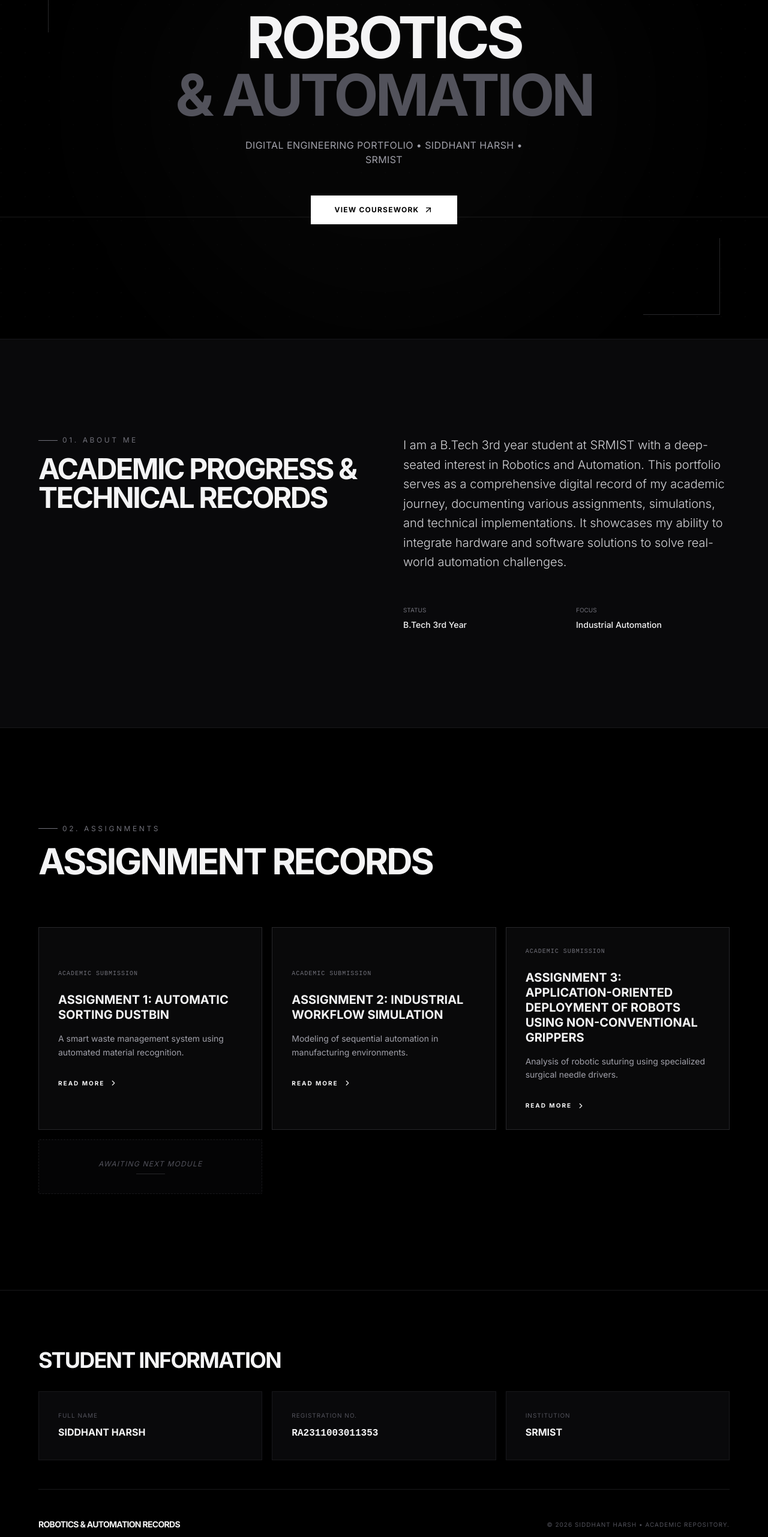
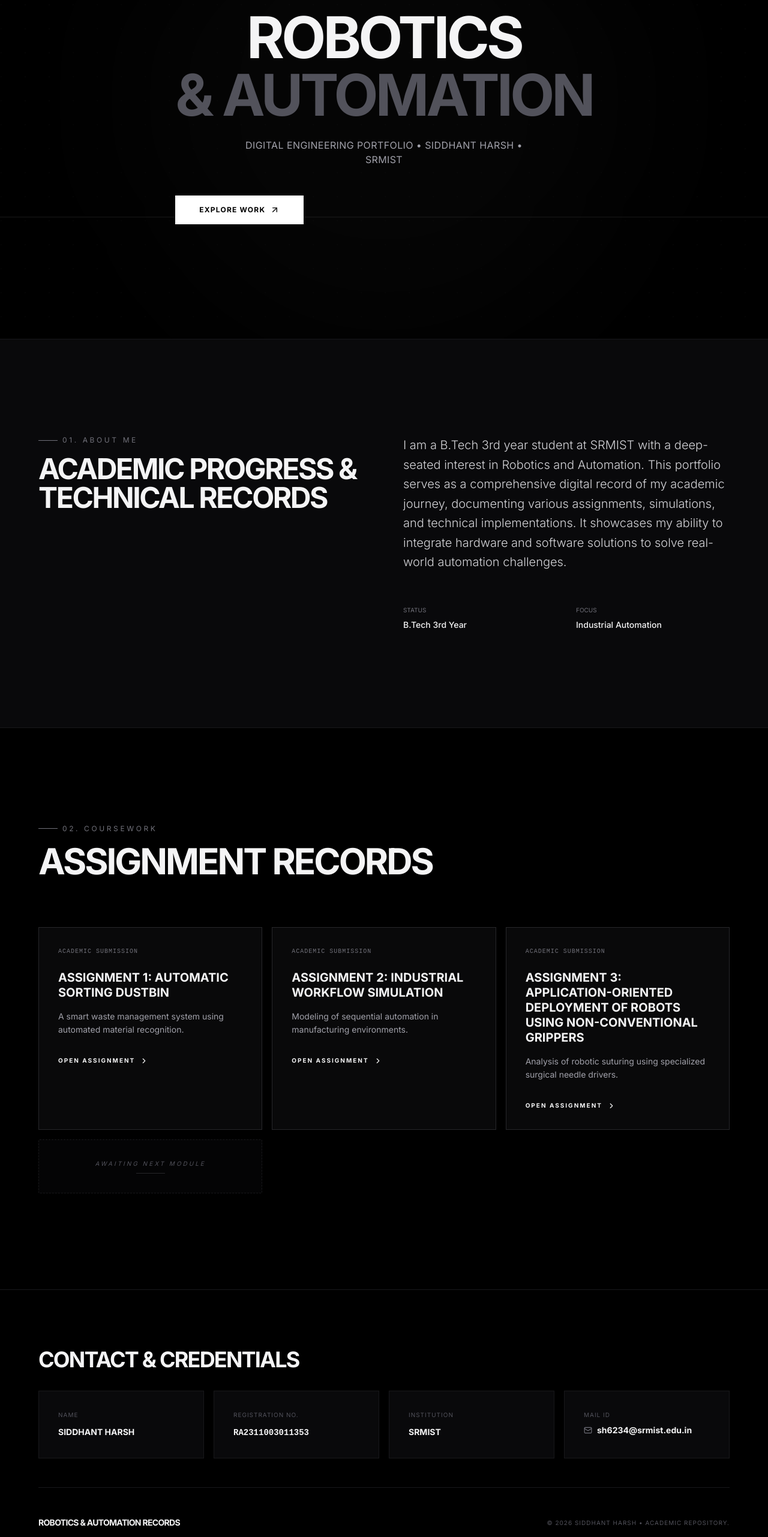
Before and after one commit to siddhantharsh/robotics_portfolio, a React (Vite) app: page / in a window 1280 px wide. Shown: the part 234-2797 px from the top of the page at 60% size. Built offline with nearby package versions, Linux system fonts and the light colour scheme.

Commit message:
feat: Update contact email and assignment video URL
The user's email address in the constants has been updated. Additionally, the YouTube embed URL for Assignment 3 has been corrected to a direct watch link for better compatibility.

```diff
--- a/App.tsx
+++ b/App.tsx
@@ -1,24 +1,11 @@
-import React, { useState } from 'react';
-import { Menu, X, ArrowUpRight, ChevronRight, Activity, ExternalLink } from 'lucide-react';
+import React, { useState, useEffect } from 'react';
+import { Menu, X, ArrowUpRight, ChevronRight, Activity, ExternalLink, Mail, ArrowLeft } from 'lucide-react';
 import { USER_INFO, ASSIGNMENTS } from './constants';
 import { Assignment } from './types';
 
-const App: React.FC = () => {
-  const [selectedAssignment, setSelectedAssignment] = useState<Assignment | null>(null);
-  const [isMenuOpen, setIsMenuOpen] = useState(false);
-
-  const scrollToSection = (e: React.MouseEvent<HTMLAnchorElement>, id: string) => {
-    e.preventDefault();
-    const element = document.getElementById(id);
-    if (element) {
-      element.scrollIntoView({ behavior: 'smooth' });
-    }
-    setIsMenuOpen(false);
-  };
-
+// Helper to handle video embedding
 const getEmbedUrl = (url: string) => {
   if (!url) return '';
-    // Handle both youtube.com and youtu.be links
   let videoId = '';
   if (url.includes('youtube.com/embed/')) {
     videoId = url.split('embed/')[1].split('?')[0];
@@ -39,52 +26,84 @@ const App: React.FC = () => {
   return `https://www.youtube-nocookie.com/embed/${videoId}?${params.toString()}`;
 };
 
+const Navigation: React.FC<{ onNavigate: (hash: string) => void, currentPath: string }> = ({ onNavigate, currentPath }) => {
+  const [isMenuOpen, setIsMenuOpen] = useState(false);
+
   return (
-    <div className="min-h-screen bg-black text-zinc-100 selection:bg-white selection:text-black">
-      {/* Navigation */}
     <nav className="fixed top-0 w-full z-40 bg-black/80 backdrop-blur-md border-b border-zinc-900">
       <div className="max-w-6xl mx-auto px-6 h-20 flex items-center justify-between">
-          <div className="flex flex-col">
+        <a href="#/" onClick={() => onNavigate('#/')} className="flex flex-col">
           <span className="font-bold text-lg tracking-tighter uppercase">{USER_INFO.name}</span>
           <span className="text-[10px] mono-font text-zinc-500 uppercase">{USER_INFO.id} • {USER_INFO.institution}</span>
-          </div>
+        </a>
 
         <div className="hidden md:flex items-center space-x-8 text-sm font-medium uppercase tracking-widest">
-            <a
-              href="#about"
-              onClick={(e) => scrollToSection(e, 'about')}
-              className="hover:text-white transition-colors"
-            >
-              About
-            </a>
-            <a
-              href="#assignments"
-              onClick={(e) => scrollToSection(e, 'assignments')}
-              className="hover:text-white transition-colors"
-            >
-              Assignments
-            </a>
+          <a href="#/" onClick={() => onNavigate('#/')} className="hover:text-white transition-colors">Home</a>
+          <a href="#/assignments" onClick={() => {
+            onNavigate('#/');
+            setTimeout(() => document.getElementById('assignments')?.scrollIntoView({ behavior: 'smooth' }), 100);
+          }} className="hover:text-white transition-colors">Assignments</a>
         </div>
 
         <button
           className="md:hidden p-2 text-zinc-400 hover:text-white"
           onClick={() => setIsMenuOpen(!isMenuOpen)}
-            aria-label="Toggle menu"
         >
           {isMenuOpen ? <X size={24} /> : <Menu size={24} />}
         </button>
       </div>
-      </nav>
-
-      {/* Mobile Menu */}
       {isMenuOpen && (
-        <div className="fixed inset-0 z-30 bg-black flex flex-col items-center justify-center space-y-8 text-2xl uppercase tracking-widest font-bold animate-in fade-in zoom-in">
-          <a href="#about" onClick={(e) => scrollToSection(e, 'about')}>About</a>
-          <a href="#assignments" onClick={(e) => scrollToSection(e, 'assignments')}>Assignments</a>
+        <div className="md:hidden absolute top-20 left-0 w-full bg-black border-b border-zinc-900 p-6 flex flex-col space-y-6 animate-in slide-in-from-top">
+          <a href="#/" onClick={() => { onNavigate('#/'); setIsMenuOpen(false); }} className="text-xl font-bold uppercase tracking-widest">Home</a>
+          <a href="#/" onClick={() => { onNavigate('#/'); setIsMenuOpen(false); setTimeout(() => document.getElementById('assignments')?.scrollIntoView({ behavior: 'smooth' }), 100); }} className="text-xl font-bold uppercase tracking-widest">Assignments</a>
         </div>
       )}
+    </nav>
+  );
+};
 
-      {/* Hero Section */}
+const Footer: React.FC = () => (
+  <footer className="bg-black pt-24 pb-12 px-6 border-t border-zinc-900">
+    <div className="max-w-6xl mx-auto">
+      <div className="mb-12">
+        <h2 className="text-3xl md:text-4xl font-black uppercase tracking-tighter mb-4">
+          Contact & Credentials
+        </h2>
+        <div className="grid md:grid-cols-2 lg:grid-cols-4 gap-4 mt-8">
+          <div className="p-8 bg-zinc-950 border border-zinc-900 hover:border-zinc-700 transition-colors">
+            <span className="block text-[10px] uppercase text-zinc-600 mb-2 tracking-widest">Name</span>
+            <span className="text-sm font-bold uppercase">{USER_INFO.name}</span>
+          </div>
+          <div className="p-8 bg-zinc-950 border border-zinc-900 hover:border-zinc-700 transition-colors">
+            <span className="block text-[10px] uppercase text-zinc-600 mb-2 tracking-widest">Registration No.</span>
+            <span className="text-sm font-bold uppercase mono-font">{USER_INFO.id}</span>
+          </div>
+          <div className="p-8 bg-zinc-950 border border-zinc-900 hover:border-zinc-700 transition-colors">
+            <span className="block text-[10px] uppercase text-zinc-600 mb-2 tracking-widest">Institution</span>
+            <span className="text-sm font-bold uppercase">{USER_INFO.institution}</span>
+          </div>
+          <div className="p-8 bg-zinc-950 border border-zinc-900 hover:border-zinc-700 transition-colors group">
+            <span className="block text-[10px] uppercase text-zinc-600 mb-2 tracking-widest">Mail ID</span>
+            <a href={`mailto:${USER_INFO.email}`} className="text-sm font-bold flex items-center gap-2 group-hover:text-white transition-colors">
+              <Mail size={14} className="text-zinc-500" /> {USER_INFO.email}
+            </a>
+          </div>
+        </div>
+      </div>
+      <div className="pt-12 border-t border-zinc-900 flex flex-col md:flex-row justify-between items-center gap-6">
+        <span className="text-sm font-bold uppercase tracking-tighter">Robotics & Automation Records</span>
+        <span className="text-[10px] uppercase text-zinc-600 tracking-widest">
+          © {new Date().getFullYear()} Siddhant Harsh • Academic Repository.
+        </span>
+      </div>
+    </div>
+  </footer>
+);
+
+const HomePage: React.FC<{ onNavigate: (path: string) => void }> = ({ onNavigate }) => {
+  return (
+    <>
+      {/* Hero */}
       <section className="relative h-screen flex flex-col items-center justify-center overflow-hidden border-b border-zinc-900">
         <div className="absolute inset-0 circuit-bg opacity-30"></div>
         <div className="absolute top-1/2 left-1/2 -translate-x-1/2 -translate-y-1/2 w-[800px] h-[800px] bg-white/[0.02] rounded-full blur-[120px]"></div>
@@ -101,25 +120,16 @@ const App: React.FC = () => {
           <p className="max-w-lg mx-auto text-zinc-400 text-sm md:text-base leading-relaxed mb-12 uppercase tracking-wide">
             Digital Engineering Portfolio • {USER_INFO.name} • {USER_INFO.institution}
           </p>
-          <div className="flex flex-col md:flex-row items-center justify-center gap-4">
-            <a
-              href="#assignments"
-              onClick={(e) => scrollToSection(e, 'assignments')}
-              className="w-full md:w-auto px-10 py-4 bg-white text-black font-bold uppercase text-xs tracking-widest hover:bg-zinc-200 transition-all flex items-center justify-center gap-2"
+          <button
+            onClick={() => document.getElementById('assignments')?.scrollIntoView({ behavior: 'smooth' })}
+            className="px-10 py-4 bg-white text-black font-bold uppercase text-xs tracking-widest hover:bg-zinc-200 transition-all flex items-center justify-center gap-2"
           >
-              View Coursework <ArrowUpRight size={16} />
-            </a>
+            Explore Work <ArrowUpRight size={16} />
+          </button>
         </div>
-        </div>
-
-        {/* Decorative corner lines */}
-        <div className="absolute top-40 left-10 md:left-20 w-32 h-[1px] bg-zinc-800"></div>
-        <div className="absolute top-40 left-10 md:left-20 w-[1px] h-32 bg-zinc-800"></div>
-        <div className="absolute bottom-10 right-10 md:right-20 w-32 h-[1px] bg-zinc-800"></div>
-        <div className="absolute bottom-10 right-10 md:right-20 w-[1px] h-32 bg-zinc-800"></div>
       </section>
 
-      {/* About Me */}
+      {/* About */}
       <section id="about" className="py-24 md:py-40 bg-zinc-950 px-6 border-b border-zinc-900">
         <div className="max-w-6xl mx-auto grid md:grid-cols-2 gap-16 items-start">
           <div>
@@ -154,7 +164,7 @@ const App: React.FC = () => {
           <div className="flex items-end justify-between mb-20">
             <div>
               <h2 className="text-xs uppercase tracking-[0.3em] text-zinc-500 mb-4 flex items-center gap-2">
-                <span className="w-8 h-[1px] bg-zinc-500"></span> 02. Assignments
+                <span className="w-8 h-[1px] bg-zinc-500"></span> 02. Coursework
               </h2>
               <h3 className="text-4xl md:text-6xl font-black uppercase tracking-tighter">
                 Assignment Records
@@ -164,10 +174,11 @@ const App: React.FC = () => {
 
           <div className="grid md:grid-cols-2 lg:grid-cols-3 gap-4">
             {ASSIGNMENTS.map((assignment) => (
-              <button
+              <a
                 key={assignment.id}
-                onClick={() => setSelectedAssignment(assignment)}
-                className="group relative bg-zinc-900/40 border border-zinc-800 p-8 text-left hover:bg-zinc-900 hover:border-zinc-500 transition-all duration-500 overflow-hidden"
+                href={`#/assignment/${assignment.id}`}
+                onClick={(e) => { e.preventDefault(); onNavigate(`#/assignment/${assignment.id}`); }}
+                className="group relative bg-zinc-900/40 border border-zinc-800 p-8 text-left hover:bg-zinc-900 hover:border-zinc-500 transition-all duration-500 overflow-hidden block"
               >
                 <div className="absolute top-0 right-0 p-6 opacity-0 group-hover:opacity-100 transition-opacity translate-x-4 group-hover:translate-x-0 transition-transform">
                   <ArrowUpRight size={24} className="text-zinc-400" />
@@ -176,61 +187,74 @@ const App: React.FC = () => {
                 <h4 className="text-xl font-bold uppercase mb-4 leading-tight group-hover:text-white transition-colors">{assignment.title}</h4>
                 <p className="text-zinc-400 text-sm leading-relaxed mb-8 line-clamp-3">{assignment.shortDescription}</p>
                 <div className="flex items-center gap-2 text-[10px] font-bold uppercase tracking-[0.2em] text-zinc-100">
-                  Read More <ChevronRight size={14} />
+                  Open Assignment <ChevronRight size={14} />
                 </div>
-              </button>
+              </a>
             ))}
-
             <div className="flex flex-col items-center justify-center p-8 border border-zinc-900 border-dashed rounded-sm bg-zinc-950/50">
-              <span className="text-zinc-600 text-xs uppercase tracking-widest mb-2 italic">Awaiting Next Module</span>
+              <span className="text-zinc-600 text-[10px] uppercase tracking-[0.3em] mb-2 italic">Awaiting Next Module</span>
               <div className="w-12 h-[1px] bg-zinc-800"></div>
             </div>
           </div>
         </div>
       </section>
+      <Footer />
+    </>
+  );
+};
 
-      {/* Assignment Detail Modal / "Page" */}
-      {selectedAssignment && (
-        <div className="fixed inset-0 z-50 flex items-center justify-center p-0 md:p-6 bg-black/95 backdrop-blur-sm animate-in fade-in duration-300">
-          <div className="bg-zinc-950 md:border md:border-zinc-800 w-full max-w-5xl h-full md:h-auto md:max-h-[90vh] overflow-y-auto relative p-8 md:p-16 shadow-2xl">
+const AssignmentPage: React.FC<{ id: string, onNavigate: (path: string) => void }> = ({ id, onNavigate }) => {
+  const assignment = ASSIGNMENTS.find(a => a.id === id);
+
+  if (!assignment) {
+    return (
+      <div className="min-h-screen pt-40 flex flex-col items-center">
+        <h1 className="text-4xl font-bold uppercase mb-8">Assignment Not Found</h1>
+        <button onClick={() => onNavigate('#/')} className="text-sm font-bold underline">Go Back Home</button>
+      </div>
+    );
+  }
+
+  return (
+    <div className="min-h-screen pt-32 pb-24 px-6 bg-black">
+      <div className="max-w-4xl mx-auto">
         <button
-              onClick={() => setSelectedAssignment(null)}
-              className="fixed md:absolute top-6 right-6 p-2 text-zinc-500 hover:text-white transition-colors z-50 bg-black/50 md:bg-transparent rounded-full"
+          onClick={() => onNavigate('#/')}
+          className="group flex items-center gap-2 text-[10px] uppercase tracking-widest font-bold text-zinc-500 hover:text-white mb-12 transition-colors"
         >
-              <X size={28} />
+          <ArrowLeft size={14} className="group-hover:-translate-x-1 transition-transform" /> Back to Dashboard
         </button>
 
-            <div className="max-w-3xl mx-auto">
-              <span className="text-[10px] mono-font text-zinc-500 uppercase mb-4 block tracking-widest">{selectedAssignment.date}</span>
-              <h2 className="text-3xl md:text-5xl font-black uppercase mb-10 leading-[1.1]">{selectedAssignment.title}</h2>
+        <span className="text-[10px] mono-font text-zinc-500 uppercase mb-4 block tracking-widest">{assignment.date}</span>
+        <h1 className="text-3xl md:text-5xl font-black uppercase mb-12 leading-[1.1]">{assignment.title}</h1>
 
-              {selectedAssignment.videoUrl ? (
-                <div className="space-y-4 mb-12">
-                  <div className="aspect-video w-full bg-zinc-900 border border-zinc-800 overflow-hidden relative group shadow-2xl">
+        {assignment.videoUrl ? (
+          <div className="space-y-4 mb-16">
+            <div className="aspect-video w-full bg-zinc-900 border border-zinc-800 overflow-hidden relative shadow-2xl">
               <iframe
                 className="w-full h-full"
-                      src={getEmbedUrl(selectedAssignment.videoUrl)}
-                      title={selectedAssignment.title}
+                src={getEmbedUrl(assignment.videoUrl)}
+                title={assignment.title}
                 frameBorder="0"
                 allow="accelerometer; autoplay; clipboard-write; encrypted-media; gyroscope; picture-in-picture; web-share"
                 allowFullScreen
               ></iframe>
             </div>
             <div className="flex justify-between items-center px-2">
-                     <span className="text-[10px] uppercase tracking-widest text-zinc-600 font-mono">Video Demonstration Material</span>
+               <span className="text-[10px] uppercase tracking-widest text-zinc-600 font-mono">Technical Video Reference</span>
                <a
-                      href={selectedAssignment.videoUrl.replace('/embed/', '/watch?v=')}
+                href={assignment.videoUrl.replace('/embed/', '/watch?v=')}
                 target="_blank"
                 rel="noopener noreferrer"
                 className="text-[10px] uppercase tracking-widest font-bold text-zinc-400 hover:text-white transition-colors flex items-center gap-2"
               >
-                      Source <ExternalLink size={12} />
+                External Link <ExternalLink size={12} />
               </a>
             </div>
           </div>
         ) : (
-                <div className="w-full h-48 bg-zinc-900/50 flex items-center justify-center text-zinc-600 uppercase text-xs tracking-widest mb-12 border border-zinc-800 italic">
-                  Visual data not yet processed
+          <div className="w-full h-48 bg-zinc-900/50 flex items-center justify-center text-zinc-600 uppercase text-xs tracking-widest mb-16 border border-zinc-800 italic">
+            Visual Documentation Pending
           </div>
         )}
 
@@ -241,57 +265,52 @@ const App: React.FC = () => {
             </h3>
             <div className="flex-grow h-[1px] bg-zinc-900"></div>
           </div>
-                <div className="text-zinc-300 leading-relaxed space-y-6 text-base md:text-lg whitespace-pre-line font-light">
-                  {selectedAssignment.inference}
+          <div className="text-zinc-300 leading-relaxed space-y-6 text-base md:text-lg whitespace-pre-line font-light assignment-content">
+            {assignment.inference}
           </div>
         </div>
 
-              <div className="mt-20 pt-10 border-t border-zinc-900 flex justify-center">
+        <div className="mt-24 pt-10 border-t border-zinc-900 flex justify-between items-center">
           <button
-                  onClick={() => setSelectedAssignment(null)}
-                  className="group px-12 py-4 border border-zinc-800 hover:border-white text-zinc-400 hover:text-white text-xs font-bold uppercase tracking-widest transition-all flex items-center gap-3"
+            onClick={() => onNavigate('#/')}
+            className="px-10 py-4 border border-zinc-800 hover:border-white text-zinc-400 hover:text-white text-xs font-bold uppercase tracking-widest transition-all"
           >
-                  Return to Dashboard <X size={14} className="group-hover:rotate-90 transition-transform" />
+            Dashboard
           </button>
+          <span className="text-[10px] uppercase tracking-[0.3em] text-zinc-700">SRMIST • {USER_INFO.name}</span>
         </div>
       </div>
+      <Footer />
     </div>
-        </div>
-      )}
+  );
+};
 
-      {/* Footer */}
-      <footer className="bg-black pt-24 pb-12 px-6 border-t border-zinc-900">
-        <div className="max-w-6xl mx-auto text-center md:text-left">
-          <div className="mb-12">
-            <h2 className="text-3xl md:text-4xl font-black uppercase tracking-tighter mb-4">
-              Student Information
-            </h2>
-            <div className="grid md:grid-cols-3 gap-4 mt-8">
-              <div className="p-8 bg-zinc-950 border border-zinc-900 hover:border-zinc-700 transition-colors">
-                <span className="block text-[10px] uppercase text-zinc-600 mb-2 tracking-widest">Full Name</span>
-                <span className="text-base font-bold uppercase">{USER_INFO.name}</span>
-              </div>
-              <div className="p-8 bg-zinc-950 border border-zinc-900 hover:border-zinc-700 transition-colors">
-                <span className="block text-[10px] uppercase text-zinc-600 mb-2 tracking-widest">Registration No.</span>
-                <span className="text-base font-bold uppercase mono-font">{USER_INFO.id}</span>
-              </div>
-              <div className="p-8 bg-zinc-950 border border-zinc-900 hover:border-zinc-700 transition-colors">
-                <span className="block text-[10px] uppercase text-zinc-600 mb-2 tracking-widest">Institution</span>
-                <span className="text-base font-bold uppercase">{USER_INFO.institution}</span>
-              </div>
-            </div>
-          </div>
+const App: React.FC = () => {
+  const [path, setPath] = useState(window.location.hash || '#/');
 
-          <div className="pt-12 border-t border-zinc-900 flex flex-col md:flex-row justify-between items-center gap-6">
-            <div className="flex flex-col">
-              <span className="text-sm font-bold uppercase tracking-tighter">Robotics & Automation Records</span>
-            </div>
-            <span className="text-[10px] uppercase text-zinc-600 tracking-widest">
-              © {new Date().getFullYear()} Siddhant Harsh • Academic Repository.
-            </span>
-          </div>
-        </div>
-      </footer>
+  useEffect(() => {
+    const handleHashChange = () => setPath(window.location.hash || '#/');
+    window.addEventListener('hashchange', handleHashChange);
+    return () => window.removeEventListener('hashchange', handleHashChange);
+  }, []);
+
+  const navigate = (newPath: string) => {
+    window.location.hash = newPath;
+    window.scrollTo(0, 0);
+  };
+
+  const renderContent = () => {
+    if (path.startsWith('#/assignment/')) {
+      const id = path.split('#/assignment/')[1];
+      return <AssignmentPage id={id} onNavigate={navigate} />;
+    }
+    return <HomePage onNavigate={navigate} />;
+  };
+
+  return (
+    <div className="min-h-screen bg-black text-zinc-100 selection:bg-white selection:text-black">
+      <Navigation onNavigate={navigate} currentPath={path} />
+      {renderContent()}
     </div>
   );
 };
--- a/constants.tsx
+++ b/constants.tsx
@@ -5,7 +5,7 @@ export const USER_INFO = {
   id: "RA2311003011353",
   institution: "SRMIST",
   role: "Robotics & Automation Portfolio",
-  email: "shars@srmist.edu.in",
+  email: "sh6234@srmist.edu.in",
   about: "I am a B.Tech 3rd year student at SRMIST with a deep-seated interest in Robotics and Automation. This portfolio serves as a comprehensive digital record of my academic journey, documenting various assignments, simulations, and technical implementations. It showcases my ability to integrate hardware and software solutions to solve real-world automation challenges."
 };
 
@@ -33,7 +33,7 @@ Such systems represent the future of smart infrastructure, where automation is u
     id: "3",
     title: "Assignment 3: Application-Oriented Deployment of Robots Using Non-Conventional Grippers",
     shortDescription: "Analysis of robotic suturing using specialized surgical needle drivers.",
-    videoUrl: "https://www.youtube.com/embed/Xvqs2mdWobU",
+    videoUrl: "https://www.youtube.com/watch?v=cpPofyZbvDw",
     date: "Academic Submission",
     inference: `1. Introduction
 Robotic automation has traditionally relied on rigid grippers designed for repetitive and structured tasks such as pick-and-place operations. However, many real-world applications involve deformable materials, continuous contact, and strict force constraints, making conventional grippers unsuitable. Medical robotics is one such domain where safe interaction with soft biological tissue is essential.
```
Lines whose indentation alone changed are shown as unchanged.
